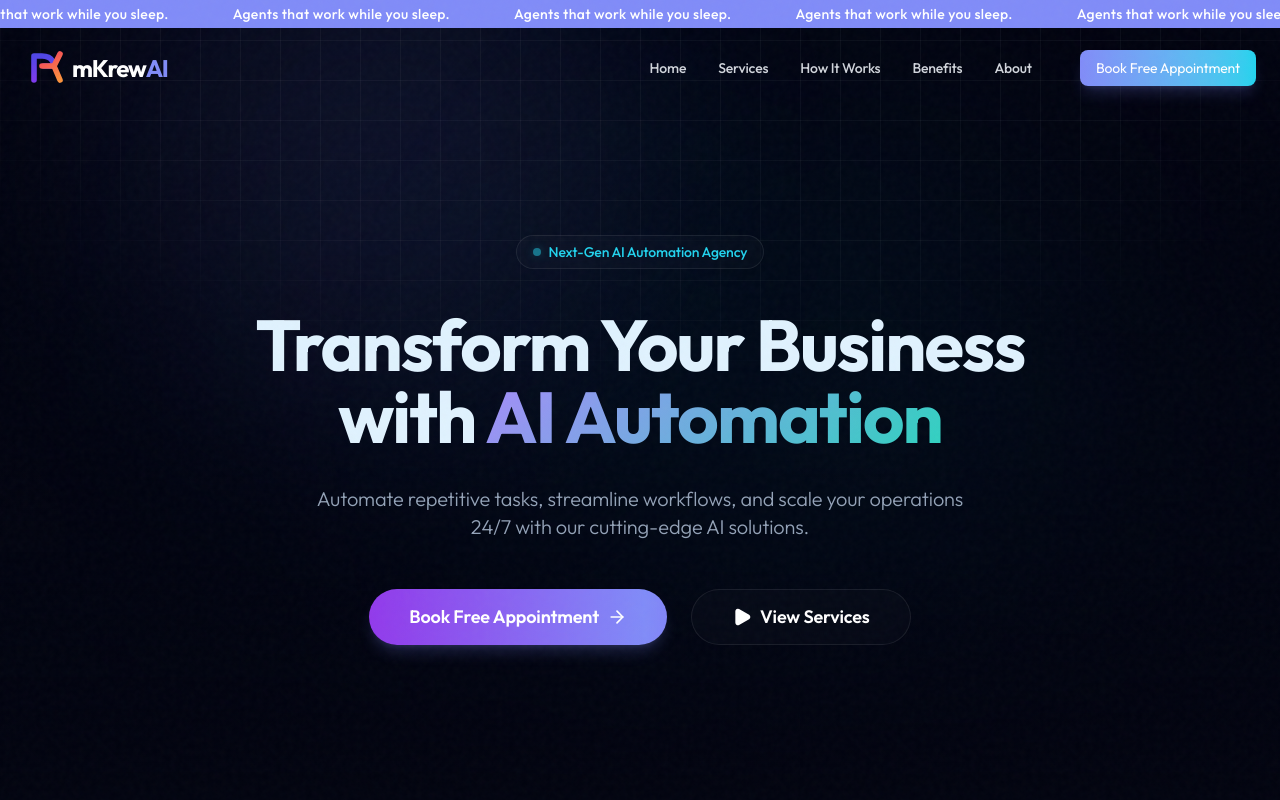
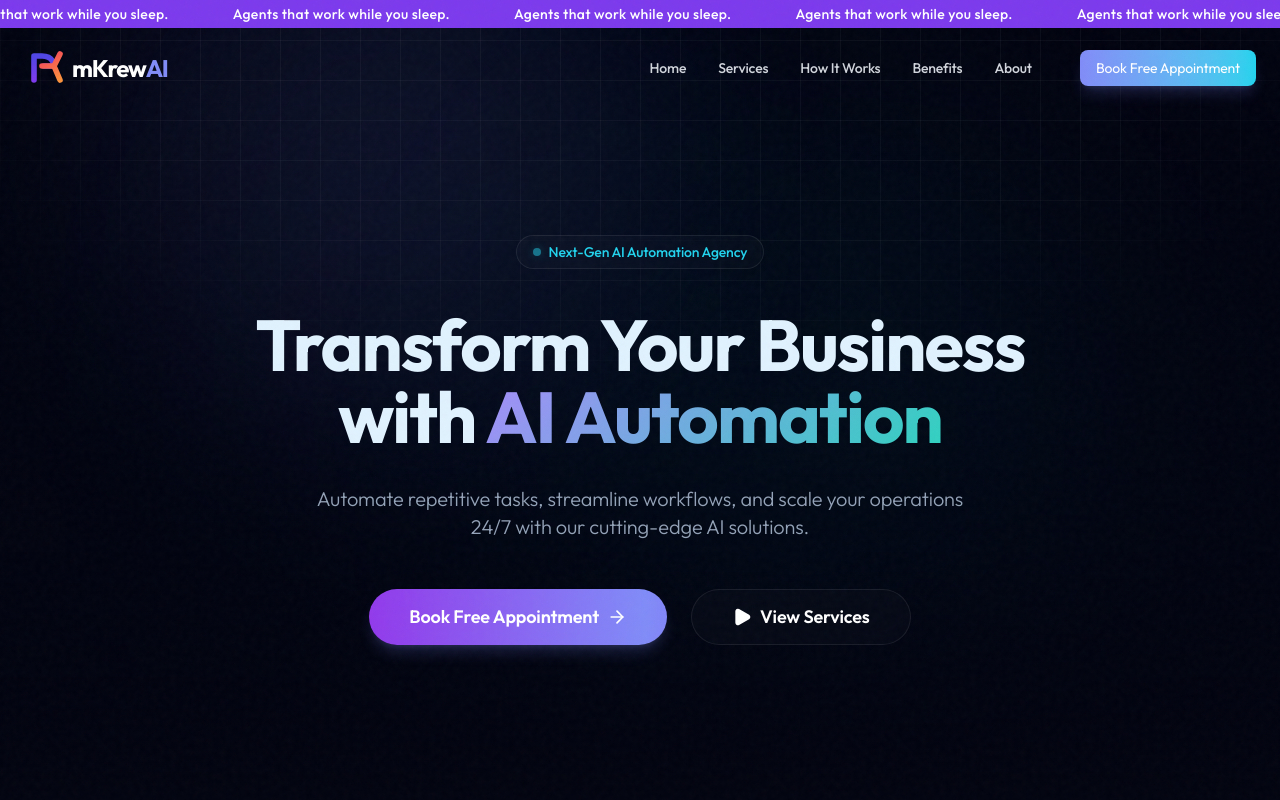
Before and after one commit to mukeshmk18/webdev_r1, a Next.js app: page / in a window 1280 px wide. Shown: the top 800 px of the page. Built offline with nearby package versions, Linux system fonts and the light colour scheme.

Commit message:
Changed marquee background color to purple

```diff
--- a/components/ui/Marquee.tsx
+++ b/components/ui/Marquee.tsx
@@ -4,7 +4,7 @@ import { motion } from "framer-motion";
 
 export function Marquee() {
     return (
-        <div className="bg-primary text-white py-1 overflow-hidden relative z-50">
+        <div className="bg-[#7c3aed] text-white py-1 overflow-hidden relative z-50">
             <div className="flex whitespace-nowrap">
                 <motion.div
                     animate={{ x: [0, -1000] }}
```
